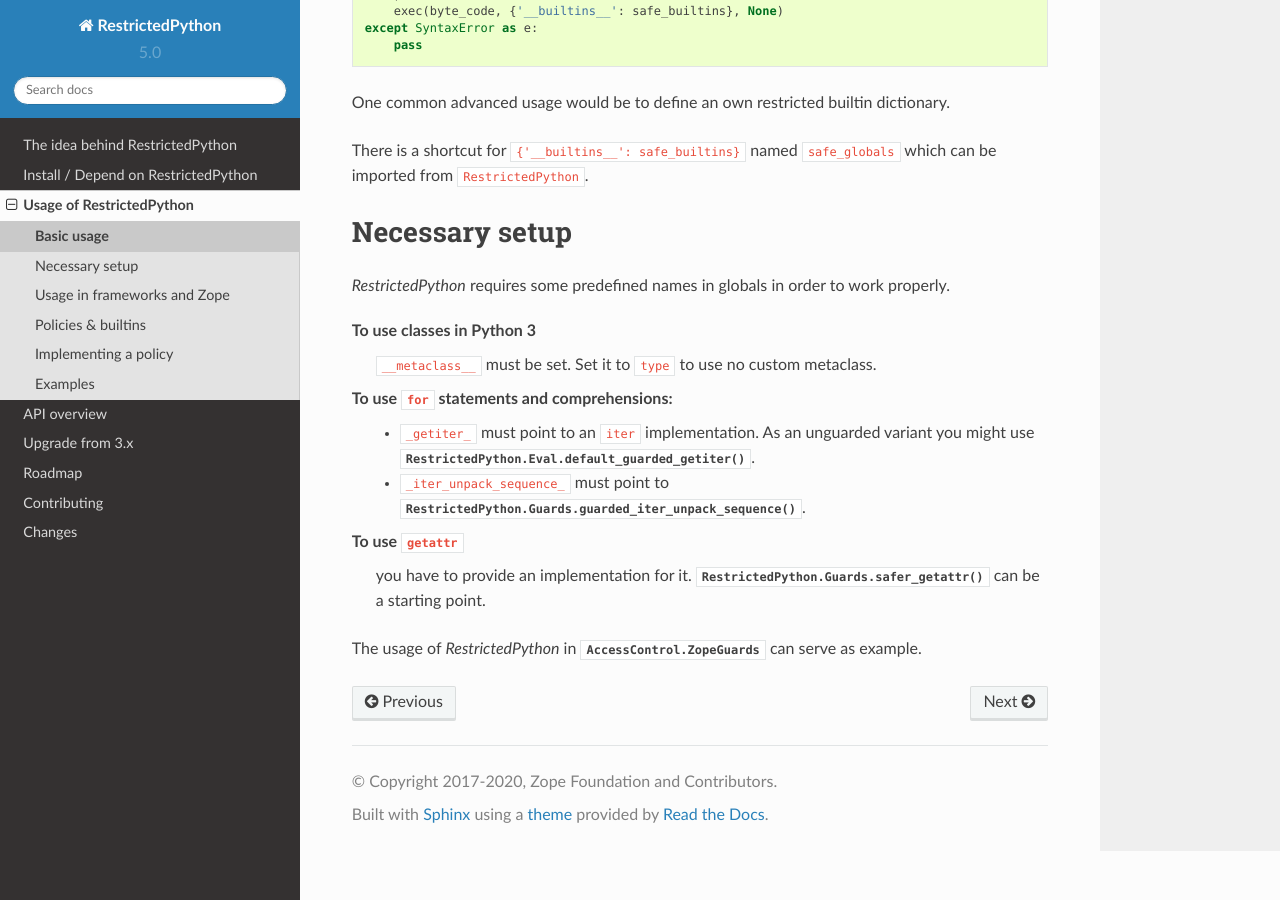
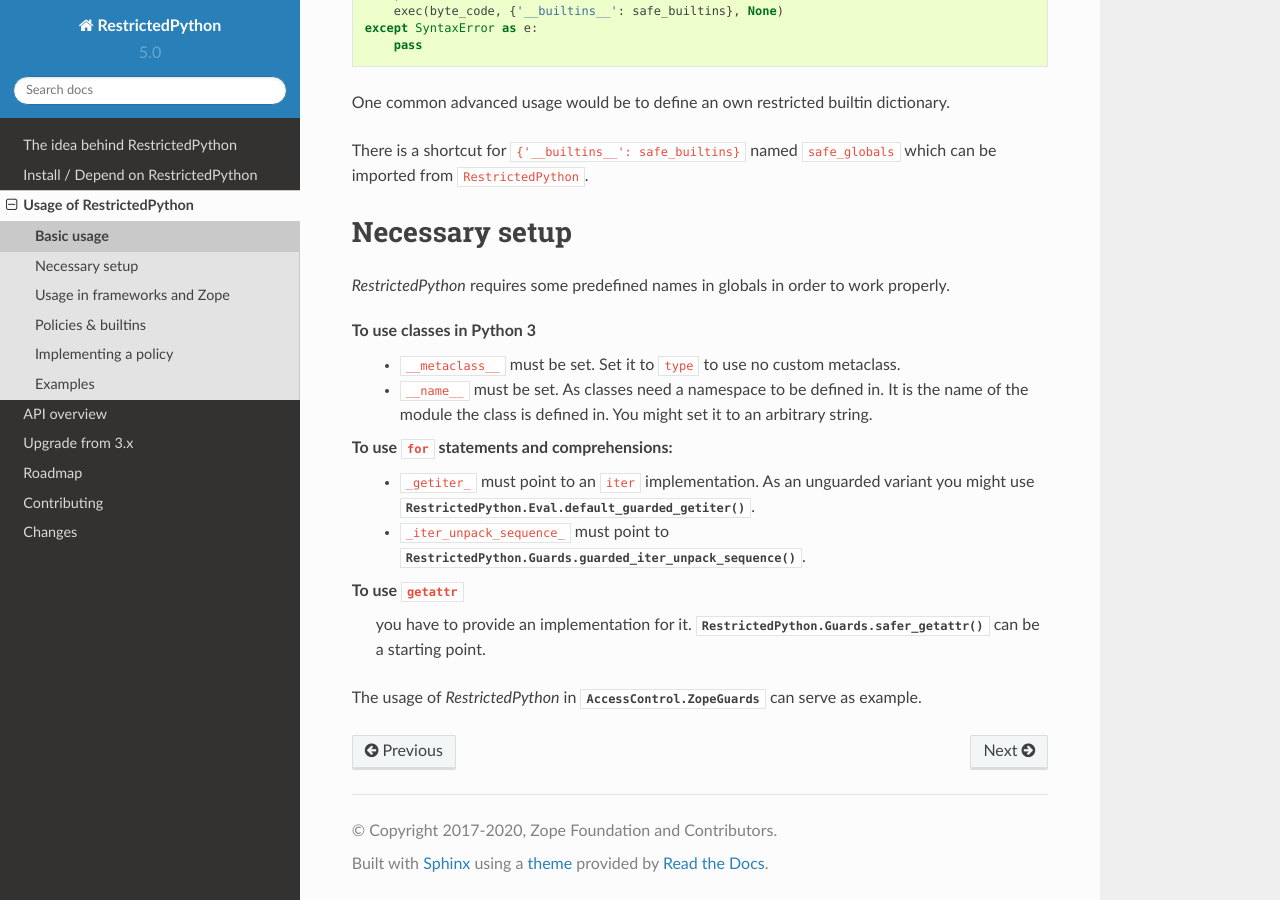
Before and after one commit to zopefoundation/RestrictedPython, a Sphinx documentation site: the page built from docs/usage/basic_usage.rst, in a window 1280 px wide and 900 px high, scrolled down 1805 px. Built offline with Sphinx 7.4.7 and the Read the Docs theme 2.0.0, drawn with Linux system fonts in a browser that asks for light colours.

Commit message:
Document that ``__name__`` is needed to define classes.

```diff
--- a/CHANGES.rst
+++ b/CHANGES.rst
@@ -4,7 +4,7 @@
 5.2 (unreleased)
 ----------------
 
-- Nothing changed yet.
+- Document that ``__name__`` is needed to define classes.
 
 
 5.1 (2020-10-07)
--- a/docs/usage/basic_usage.rst
+++ b/docs/usage/basic_usage.rst
@@ -101,7 +101,10 @@
 properly.
 
 To use classes in Python 3
-    ``__metaclass__`` must be set. Set it to ``type`` to use no custom metaclass.
+    * ``__metaclass__`` must be set. Set it to ``type`` to use no custom metaclass.
+    * ``__name__`` must be set. As classes need a namespace to be defined in.
+      It is the name of the module the class is defined in. You might set it to
+      an arbitrary string.
 
 To use ``for`` statements and comprehensions:
     * ``_getiter_`` must point to an ``iter`` implementation. As an unguarded variant you might use
```
